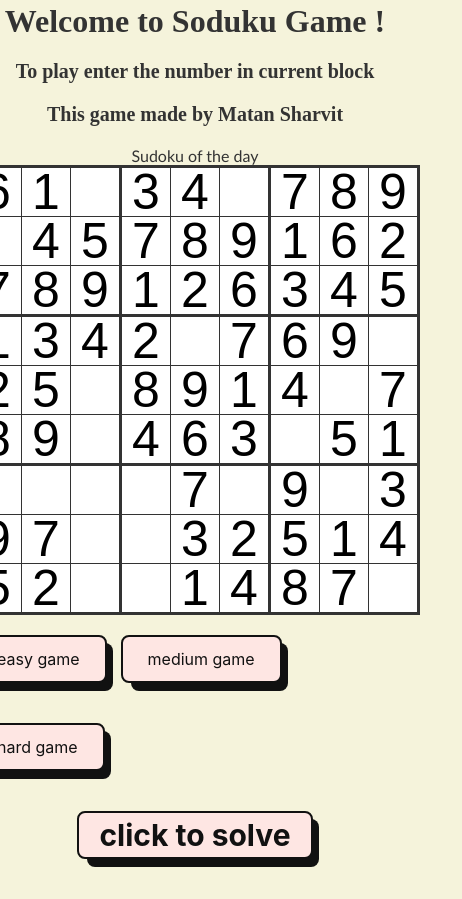
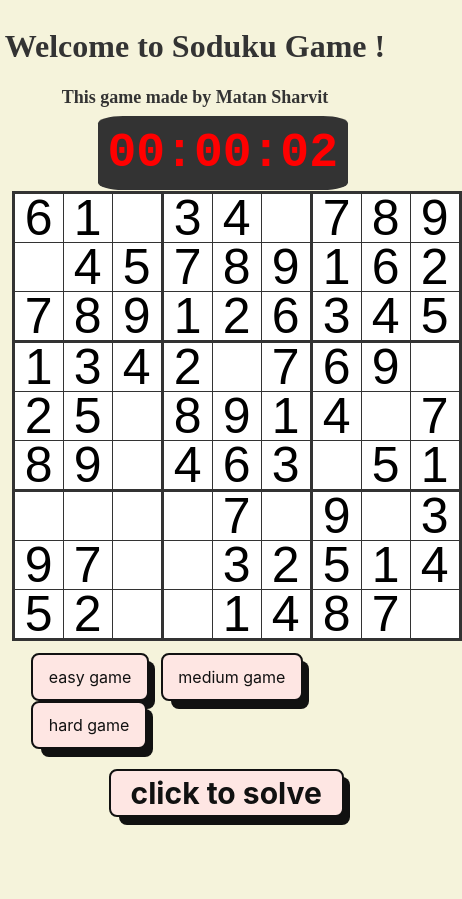
Before and after one commit to matan1997/Sudoku, a plain HTML site: page index.html in a window 390 px wide. Both pictures are taken after a click on the button "easy game". Shown: the whole page, 462 px wide, since content can reach past the window. After the commit the page ends 849 px from the top, so only its background shows below. Drawn offline with Linux system fonts and the light colour scheme.

Commit message:
added watch and more responsive game

```diff
--- a/index.html
+++ b/index.html
@@ -9,11 +9,11 @@
 </head>
 <body>
     <div class="container">
+
     <h1>Welcome to Soduku Game !</h1>
-    <h2>To play enter the number in current block</h2>
     <h3>This game made by Matan Sharvit</h3>
+    <span id="timer">00:00:00</span>
     <table id="myTable">
-        <caption>Sudoku of the day</caption>
         <colgroup><col><col><col>
         <colgroup><col><col><col>
         <colgroup><col><col><col>
--- a/soduku.js
+++ b/soduku.js
@@ -6,6 +6,10 @@ const gameBoard = [];
 const EASY = 20;
 const MED = 40;
 const HARD = 60;
+let winSteps;
+let mestake;
+let startTime;
+let timerInterval;
 let soltion = [];
 
 const makeBoard = () => {
@@ -44,7 +48,8 @@ const buildBoard = () => { //work
             input.type = "number"
             input.setAttribute('max', COL_SIZE);
             input.setAttribute("min", EMPTY_CELL+1);
-            input.setAttribute("place",(row*9)+col);
+            input.setAttribute("place",(col*9)+row);
+            input.readOnly = true;
             input.addEventListener("change", function() {
                 let v = parseInt(this.value);
                 if (v < 1) this.value = 1;
@@ -124,17 +129,25 @@ const updateBoard = async(board) => {
     for (let row = 0; row < ROW_SIZE; row++) {
         for (let col = 0; col < COL_SIZE; col++) {
             const element = inputs[(row*9)+col];
-
+            if (gameBoard[row][col] !== EMPTY_CELL) {
+                element.readOnly = true;
+            }else{
+                element.readOnly = false;
+            }
             element.value = board[row][col];
+            element.style.color = "black";
         }
     }
 }
 
 const solve = () => {
     updateBoard(soltion);
+    stopTimer();
 }
 
 const genarateGame = async(diff) => {
+    winSteps = diff; //to change
+    mestake = 0;
     makeBoard();
     let row = 0;
     let col = 0;
@@ -144,20 +157,17 @@ const genarateGame = async(diff) => {
     gameBoard[3][3] = Math.floor(Math.random() * N)+1;
     await sodukuSolv(gameBoard);
     copy(soltion);
+    startTimer();
     genarateByDiff(diff);
-    //updateBoard(gameBoard);
 }
 
 const genarateByDiff = async(diff) => {
     let counter = 0;
-    let check = 0;
     while (counter < diff) {
         const col = Math.floor(Math.random() * 9);
         const row = Math.floor(Math.random() * 9);
-        check++;
         if(gameBoard[row][col] !== EMPTY_CELL){
             gameBoard[row][col] = EMPTY_CELL;
-            check = 0;
             counter++
         }
     }
@@ -165,15 +175,90 @@ const genarateByDiff = async(diff) => {
     updateBoard(gameBoard);
 }
 
+const checkBoard = () => {
+    let counter = 0;
+    const inputs = document.getElementsByTagName('input');
+
+    for (let row = 0; row < ROW_SIZE; row++) {
+        for (let col = 0; col < COL_SIZE; col++) {
+            const element = inputs[(row*9)+col];
+            element.addEventListener("input", function() {
+                const value = parseInt(this.value);
+                const place = parseInt(this.getAttribute('place'));
+                const col = parseInt(place / 9);
+                const row = place % 9;
+                console.log(soltion[col][row]);//to delete
+                if (value !== soltion[col][row]){
+                    this.style.color = "red";
+                    if (this.value !== "") {
+                        mestake++;
+                        console.log(mestake);
+                    }
+
+                }else{
+                    this.style.color = "green";
+                    gameBoard[row][col] = value;
+                    this.readOnly = true;
+                    counter++;
+                    if (gameBoard == soltion || counter === winSteps) {
+                        alert("WIN");
+                        stopTimer();
+                    }else{
+                        console.log("no baby");
+                    }
+                }
+            });
+        }
+    }
+
+    Array.prototype.forEach.call(inputs, element => {
+        element.addEventListener("input", function() {
+            // console.log(String(gameBoard));
+            // console.log(String(soltion));
+            if (String(soltion) === String(gameBoard)) {
+                alert("win");
+            }else{
+                console.log("no baby");
+            }
+        });
+      });
+
+}
+
+const startTimer= () => {
+  startTime = Date.now();
+  timerInterval = setInterval(updateTimer,100);
+}
+
+const stopTimer = () => { //need to fix, if do more then 1 time cant stop
+    clearInterval(timerInterval);
+}
+
+const updateTimer = () => {
+  const elapsedTime = Date.now() - startTime;
+  const formattedTime = formatTime(elapsedTime);
+  document.getElementById('timer').textContent = formattedTime;
+}
+
+const formatTime = (milliseconds) => {
+  const seconds = Math.floor(milliseconds / 1000) % 60;
+  const minutes = Math.floor(milliseconds / 1000 / 60) % 60;
+  const hours = Math.floor(milliseconds / 1000 / 60 / 60);
+
+  const formattedSeconds = padNumber(seconds);
+  const formattedMinutes = padNumber(minutes);
+  const formattedHours = padNumber(hours);
+
+  return `${formattedHours}:${formattedMinutes}:${formattedSeconds}`;
+}
+
+const padNumber = (number) => {
+  return number.toString().padStart(2, '0');
+}
+
 window.onload = function () {
     makeBoard();
     buildBoard();
+    checkBoard();
+
 }
-
-// const inputs = document.getElementsByTagName('input');
-
-// inputs.addEventListener("wrong", function() {
-//     let v = parseInt(this.value);
-//     if (v ==! soltion[row][col]) this.style.color = "red";
-//     if (v ==! soltion[row][col]) this.style.color = "green";
-// });
--- a/style.css
+++ b/style.css
@@ -1,4 +1,5 @@
 body {
+    margin: 0;
     background-color: #f5f3db;
     color: #333;
     font-family: 'Times New Roman', serif;
@@ -8,34 +9,44 @@ body {
     height: 100vh;
 }
 
+
+#timer {
+  font-family: "Courier New", monospace;
+  font-size: 48px;
+  font-weight: bold;
+  color: red;
+  margin-left: 25%;
+  padding: 10px;
+  background-color: #333;
+  border-radius: 5px;
+  text-align: center;
+  border-radius: 10%;
+}
+
 .container {
-    max-width: 600px;
-    padding: 20px;
+    /* max-width: 600px; padding: 20px;*/
+    max-width: 100%;
+    padding: 3%;
   }
 
 
 h1 {
     font-size: 32px;
     text-align: center;
-    margin-bottom: 20px;
+    left: 4%;
   }
 
-h2 {
-    font-size: 20px;
+h3 {
+    font-size: 18px;
     text-align: center;
-    margin-bottom: 20px;
-}
-
-h3 {
-    font-size: 20px;
-    text-align: center;
-    margin-bottom: 20px;
+    /* margin-bottom: 3%; */
 }
 
 
 table {
     border-collapse: collapse;
     font-family: Calibri, sans-serif;
+    margin: 3%;
 }
 
 colgroup, tbody {
@@ -84,7 +95,8 @@ input::-webkit-inner-spin-button {
 
 /* CSS */
 .button-56 {
-  margin: 20px auto;
+  margin: 0% auto;
+  left: 8%;
   align-items: center;
   background-color: #fee6e3;
   border: 2px solid #111;
@@ -92,16 +104,16 @@ input::-webkit-inner-spin-button {
   box-sizing: border-box;
   color: #111;
   cursor: pointer;
-  /* display: flex; */
+  display: flex;
   display: inline-block;
-  margin-right: 10px;
+  margin-right: 2%;
   font-family: Inter,sans-serif;
   font-size: 16px;
   height: 48px;
   justify-content: center;
   line-height: 24px;
   max-width: 100%;
-  padding: 0 25px;
+  padding: 0 4%;
   position: relative;
   text-align: center;
   text-decoration: none;
```
Also changed, not shown: 1 other file.
